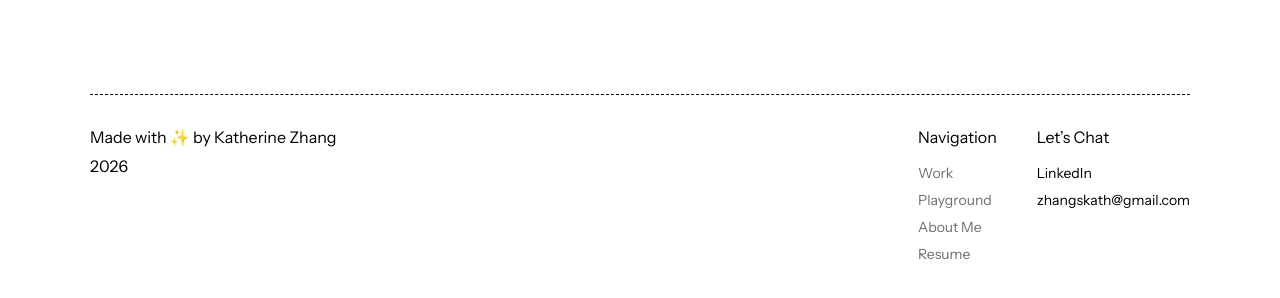
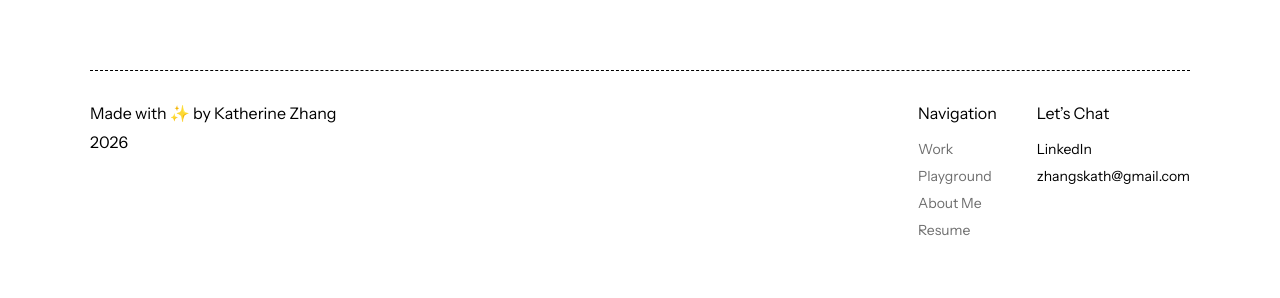
Before and after one commit to kat101-commits/portfolio, a Next.js app: page / in a window 1280 px wide. Shown: the part 2083-2381 px from the top of the page. Built offline with nearby package versions, Linux system fonts and the light colour scheme; a web font is replaced by a local one.

Commit message:
Nudge desktop footer up 24px

```diff
--- a/app/layout.tsx
+++ b/app/layout.tsx
@@ -55,7 +55,7 @@ export default function RootLayout({
           <Nav />
         </header>
         <main className="flex-1 w-full max-md:pb-[200px]">{children}</main>
-        <div className="mx-auto w-full max-w-frame px-page max-md:hidden">
+        <div className="mx-auto w-full max-w-frame px-page max-md:hidden -mt-6">
           <Footer />
         </div>
         <div className="md:hidden">
```
